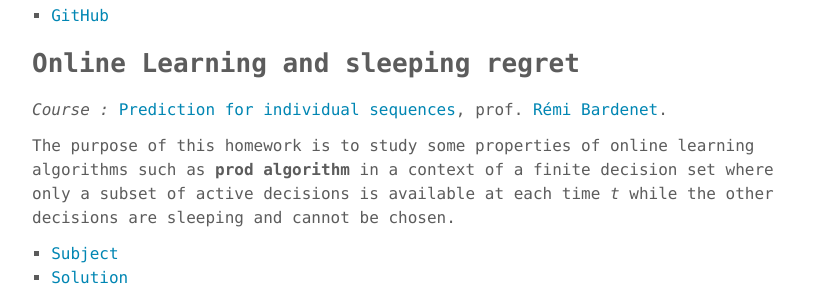
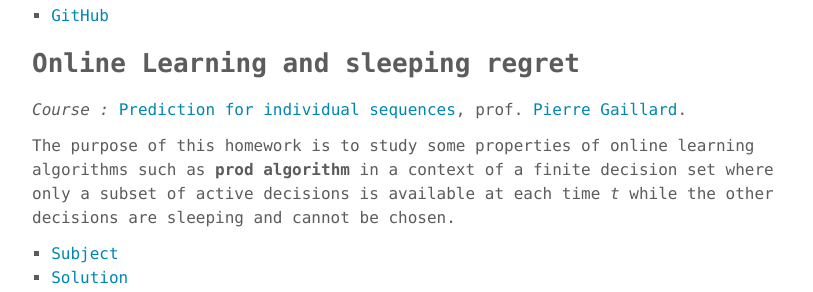
Before and after one commit to ncloarec/ncloarec.github.io, a Jekyll site: the page built from projects.md, in a window 1280 px wide and 900 px high, scrolled down 403 px. Shown: the part 160-452 px from the top of the window, without its empty margins (232-1045 px from the left). Built offline with Jekyll 4.4.1, drawn with Linux system fonts in a browser that asks for light colours.

Commit message:
typos prof name

```diff
--- a/projects.md
+++ b/projects.md
@@ -26,7 +26,7 @@ Below are some select projects or homework I found interesting to share.
 
 ## Online Learning and sleeping regret
 *Course :* [Prediction for individual sequences](http://pierre.gaillard.me/teaching/mva.html),
- prof. [Rémi Bardenet](http://pierre.gaillard.me/).
+ prof. [Pierre Gaillard](http://pierre.gaillard.me/).
 
  The purpose of this homework is to study some properties of online learning
  algorithms such as **prod algorithm** in a context of a finite decision set where only a subset of active decisions is available at each time *t* while the other decisions are sleeping and cannot be chosen.
```
